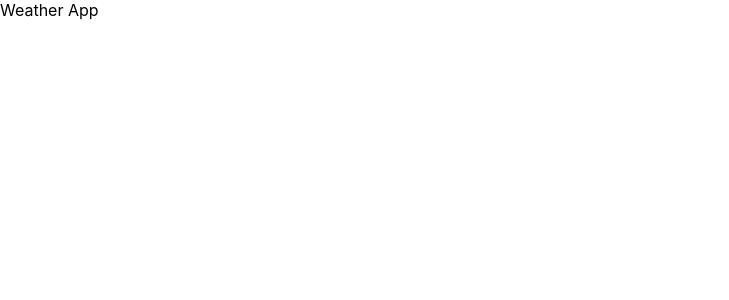
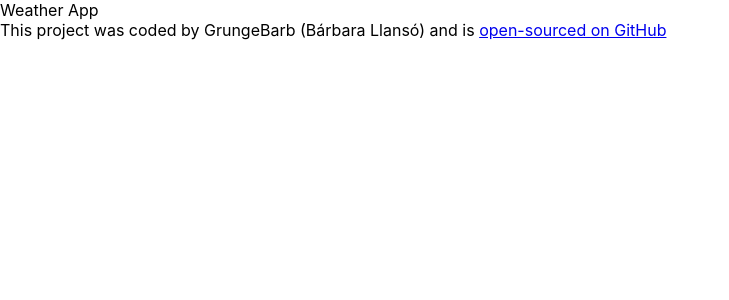
Before and after one commit to grungebarb/react-weather-app, a React (Create React App) app: page / in a window 1280 px wide. Shown: the top 300 px of the page, without its empty margins (0-729 px from the left). Built offline with nearby package versions, Linux system fonts and the light colour scheme.

Commit message:
Added the GitHub repository URL

```diff
--- a/src/App.js
+++ b/src/App.js
@@ -5,6 +5,12 @@ export default function App() {
   return (
     <div className="App">
         Weather App
+        <footer>
+          This project was coded by GrungeBarb (Bárbara Llansó) and is{" "}
+          <a href="https://github.com/grungebarb/react-weather-app" target="_blank" rel="noreferrer">
+            open-sourced on GitHub
+          </a>
+        </footer>
     </div>
   );
 }
```
